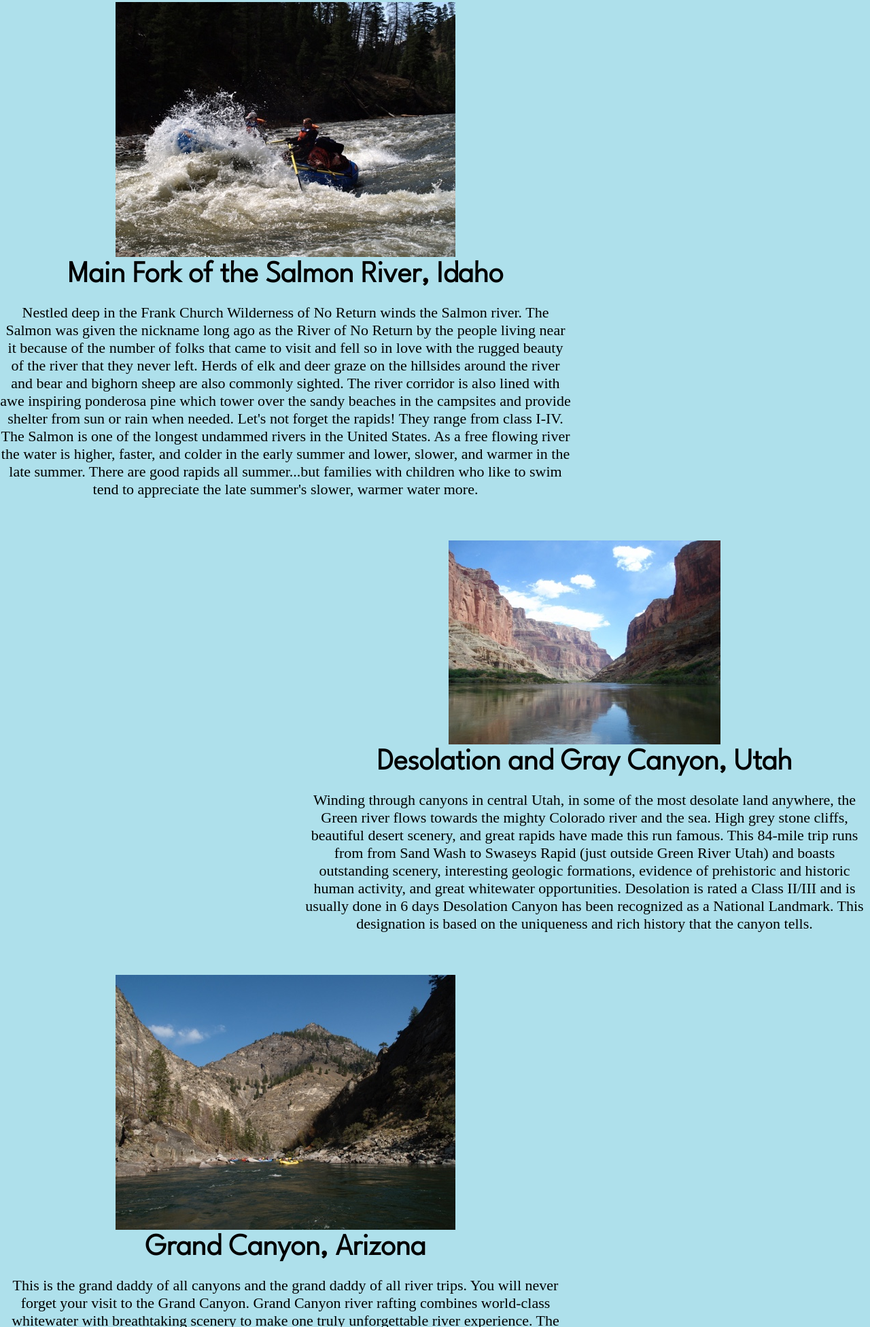
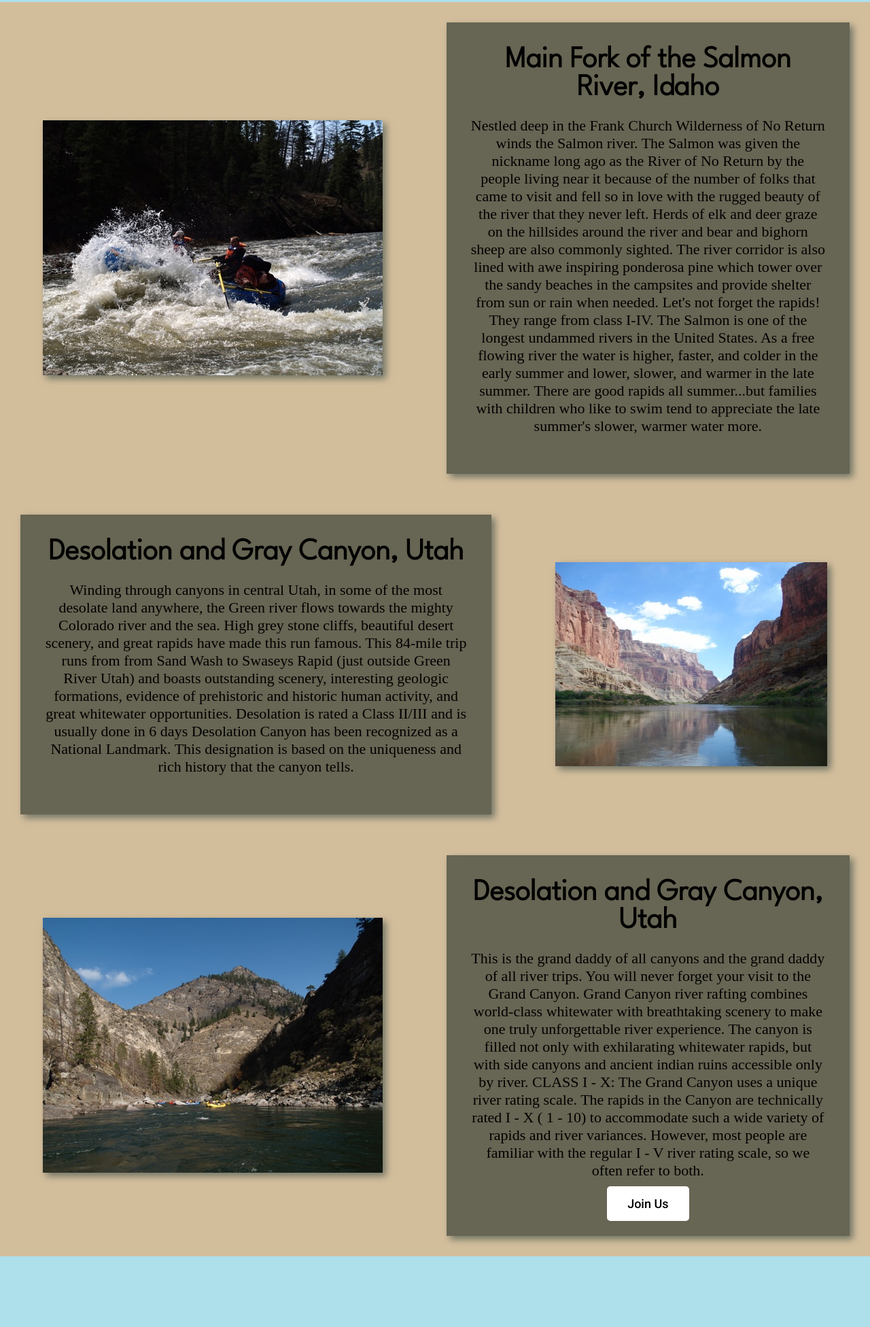
Before and after one commit to a-chavez474/WDD130-BYU-I, a plain HTML site: page wwr/rivers.html in a window 1280 px wide. Shown: the part 848-2800 px from the top of the page at 68% size. Drawn offline with Linux system fonts and the light colour scheme; a web font is replaced by a local one.

Commit message:
rafting updates

```diff
--- a/wwr/inkpactweb/styles/site-plan.css
+++ b/wwr/inkpactweb/styles/site-plan.css
@@ -1,7 +1,7 @@
 /* if you are using any Google fonts change the font names below to your fonts.
 Any spaces in your font name should be replaced with a +.
 Fonts are separated by a | */
-@import url('https://fonts.googleapis.com/css?family=IM+Fell+French+Canon+SC|Lato');
+@import url('https://fonts.googleapis.com/css2?family=Abel&family=Asap+Condensed&family=Rajdhani:wght@300&family=Raleway:wght@100&family=Shadows+Into+Light+Two&display=swap');
 
 :root {
   /* change the values below to your colors from your palette */
--- a/wwr/rivers.html
+++ b/wwr/rivers.html
@@ -26,40 +26,49 @@
             <div id="hero-box2">
                 <img id="hero-img2" src="images/riverrafting.jpg" alt="People enjoying white water rafting">
             </div>
+            <section id="hero-msg">
+                <h1 class="home-title">Have An Adventure</h1>
+                <h4>Make Memories with Dry Oar</h4>
+                <div class="button-box">
+                    <a class="book" href="rates.html">Book Now</a>
+                </div>
+            </section>
 
         </div>
-        <main class="home-grid2">
-            <section class="rivers1">
-                <img class="river1-img" src="images/raft-rapid.jpg" alt="river in forest">
+        <main class="home-grid1">
+            <div id="background1"></div>
+            <img class="rivers1" src="images/raft-rapid.jpg" alt="Rafting on river">
+            <section class="msg1">
                 <h2>Main Fork of the Salmon River, Idaho</h2>
-                <p>
-                    Nestled deep in the Frank Church Wilderness of No Return winds the Salmon river. The Salmon was given the nickname long ago as the River of No Return by the people living near it because of the number of folks that came to visit and fell so in love with the rugged beauty of the river that they never left.
+                <p>Nestled deep in the Frank Church Wilderness of No Return winds the Salmon river. The Salmon was given the nickname long ago as the River of No Return by the people living near it because of the number of folks that came to visit and fell so in love with the rugged beauty of the river that they never left.
                     Herds of elk and deer graze on the hillsides around the river and bear and bighorn sheep are also commonly sighted. The river corridor is also lined with awe inspiring ponderosa pine which tower over the sandy beaches in the campsites and provide shelter from sun or rain when needed.
                     Let's not forget the rapids! They range from class I-IV. The Salmon is one of the longest undammed rivers in the United States. As a free flowing river the water is higher, faster, and colder in the early summer and lower, slower, and warmer in the late summer.
                     There are good rapids all summer...but families with children who like to swim tend to appreciate the late summer's slower, warmer water more.
                 </p>
             </section>
-            <section class="rivers2">
-                <img class="river2-img" src="images/river-narrow.jpg" alt="river in forest">
+            <div id="background1"></div>
+            <img class="rivers2" src="images/river-narrow.jpg" alt="Rafting on river">
+            <section class="msg2">
                 <h2>Desolation and Gray Canyon, Utah</h2>
-                <p>
-                    Winding through canyons in central Utah, in some of the most desolate land anywhere, the Green river flows towards the mighty Colorado river and the sea. High grey stone cliffs, beautiful desert scenery, and great rapids have made this run famous.
+                <p>Winding through canyons in central Utah, in some of the most desolate land anywhere, the Green river flows towards the mighty Colorado river and the sea. High grey stone cliffs, beautiful desert scenery, and great rapids have made this run famous.
                     This 84-mile trip runs from from Sand Wash to Swaseys Rapid (just outside Green River Utah) and boasts outstanding scenery, interesting geologic formations, evidence of prehistoric and historic human activity, and great whitewater opportunities.
                     Desolation is rated a Class II/III and is usually done in 6 days
                     Desolation Canyon has been recognized as a National Landmark.  This designation is based on the uniqueness and rich history that the canyon tells.
                 </p>
             </section>
-            <section class="rivers3">
-                <img class="river3-img" src="images/salmon-boats.jpg" alt="river in forest">
-                <h2>Grand Canyon, Arizona</h2>
-                <p>
-                    This is the grand daddy of all canyons and the grand daddy of all river trips. You will never forget your visit to the Grand Canyon.
+            <div id="background1"></div>
+            <img class="rivers3" src="images/salmon-boats.jpg" alt="Rafting on river">
+            <section class="msg3">
+                <h2>Desolation and Gray Canyon, Utah</h2>
+                <p>This is the grand daddy of all canyons and the grand daddy of all river trips. You will never forget your visit to the Grand Canyon.
                     Grand Canyon river rafting combines world-class whitewater with breathtaking scenery to make one truly unforgettable river experience. The canyon is filled not only with exhilarating whitewater rapids, but with side canyons and ancient indian ruins accessible only by river.
                     CLASS I - X: The Grand Canyon uses a unique river rating scale. The rapids in the Canyon are technically rated I - X ( 1 - 10) to accommodate such a wide variety of rapids and river variances. However, most people are familiar with the regular I - V river rating scale, so we often refer to both.
                 </p>
+                <a class="join" href="rivers.html">Join Us</a>
             </section>
 
         </main>
+
         <footer>
             <h3>Dry Oar &copy; 2022 - Abel Chavez</h3>
             <h3><a href="site-plan-rafting.html">Site Plan</a></h3>
--- a/wwr/styles/styles.css
+++ b/wwr/styles/styles.css
@@ -162,27 +162,63 @@ h2 {
   grid-row: 2/3;
 }
 
-.home-grid2 {
+.home-grid1 {
   display: grid;
-  grid-template-columns: repeat(3, 1fr);
-  gap: 40px;
+  grid-column: 1fr 1fr 1fr 1fr;
+  background-color: #d3be9c;
+}
+
+.msg1, .msg2, .msg3 {
+  background-color: #676553 ;
+  padding: 35px;
+  margin-top: 18px;
+  box-shadow: 5px 5px 10px #6f7364;
 }
 
 .rivers1 {
-  grid-column: 1/3;
+  grid-column: 1/2;
   grid-row: 1/2;
+  box-shadow: 5px 5px 10px #6f7364;
+  z-index: 1;
+  margin: auto;
+}
+
+.msg1 {
+  grid-column: 2/4;
+  grid-row: 1/2;
+  z-index: 1;
+  margin: 30px;
 }
 
 .rivers2 {
+  grid-column: 3/4;
+  grid-row: 2/3;
+  box-shadow: 5px 5px 10px #6f7364;
+  z-index: 1;
+  margin: auto;
+}
+
+.msg2 {
+  grid-column: 1/3;
+  grid-row: 2/3;
+  z-index: 1;
+  margin: 30px;
+}
+
+.msg3 {
   grid-column: 2/4;
-  grid-row: 2/3;
+  grid-row: 3/4;
+  z-index: 1;
+  margin: 30px;
 }
 
 .rivers3 {
-  grid-column: 1/3;
+  grid-column: 1/2;
   grid-row: 3/4;
+  box-shadow: 5px 5px 10px #6f7364;
+  z-index: 1;
+  margin: auto;
 }
-
 main section {
   text-align: center;
 }
@@ -292,6 +328,6 @@ footer .social img {
       margin: 0 auto;
   }
   footer {
-      margin-top: 25px;
+      margin-top: 5px;
   }
 }
```
Also changed, not shown: wwr/inkpactweb/site-plan.html (+10 -11 lines).
